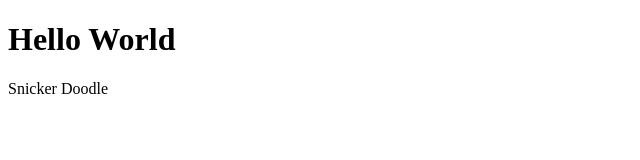
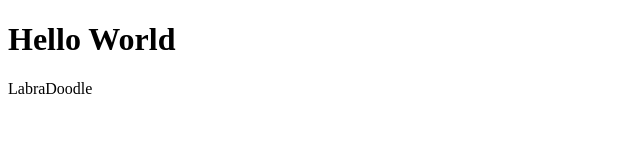
Before and after one commit to andrieswart/gittyfirst, a plain HTML site: page index.html in a window 1280 px wide. Shown: the full height of the page, 0-640 px from the left. Drawn offline with Linux system fonts and the light colour scheme.

Commit message:
Third commit

```diff
--- a/index.html
+++ b/index.html
@@ -8,6 +8,6 @@
 </head>
 <body>
     <h1>Hello World</h1>
-    <p>Snicker Doodle</p>
+    <p>LabraDoodle</p>
 </body>
 </html>
```
